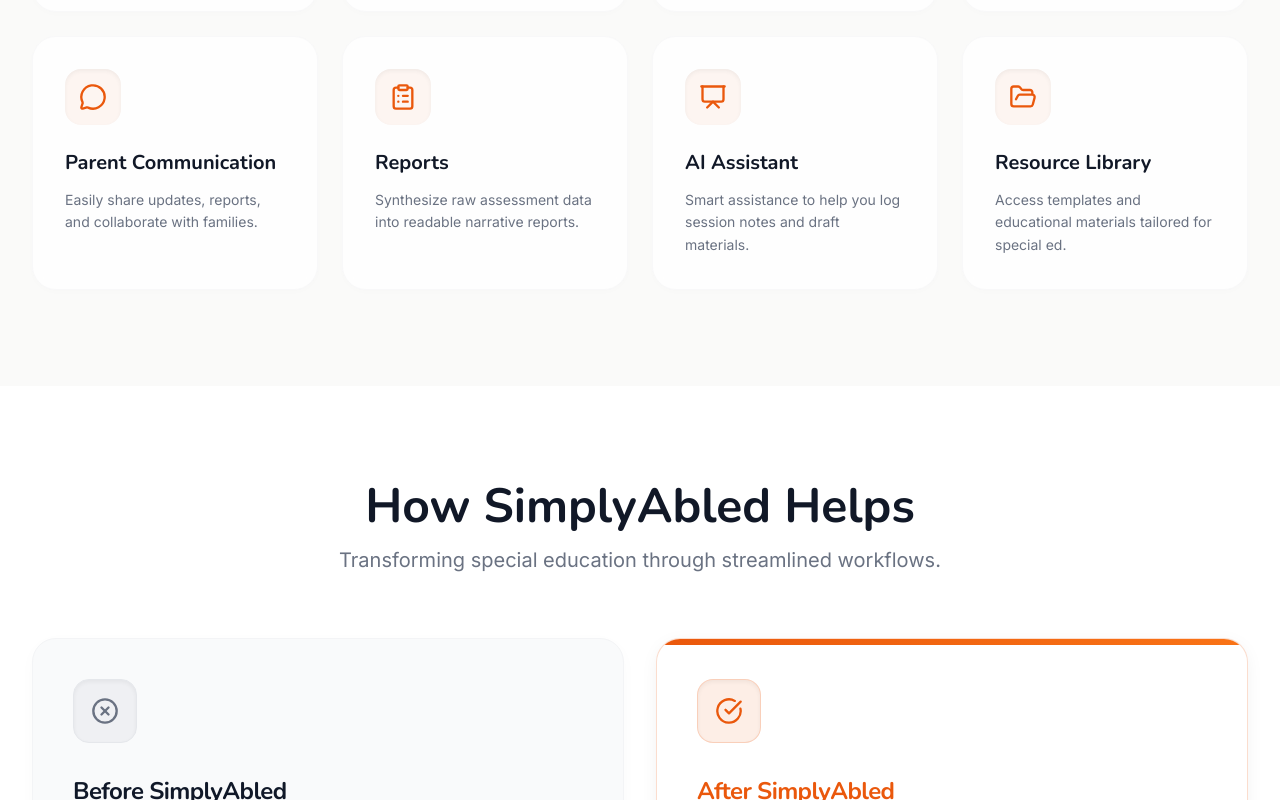
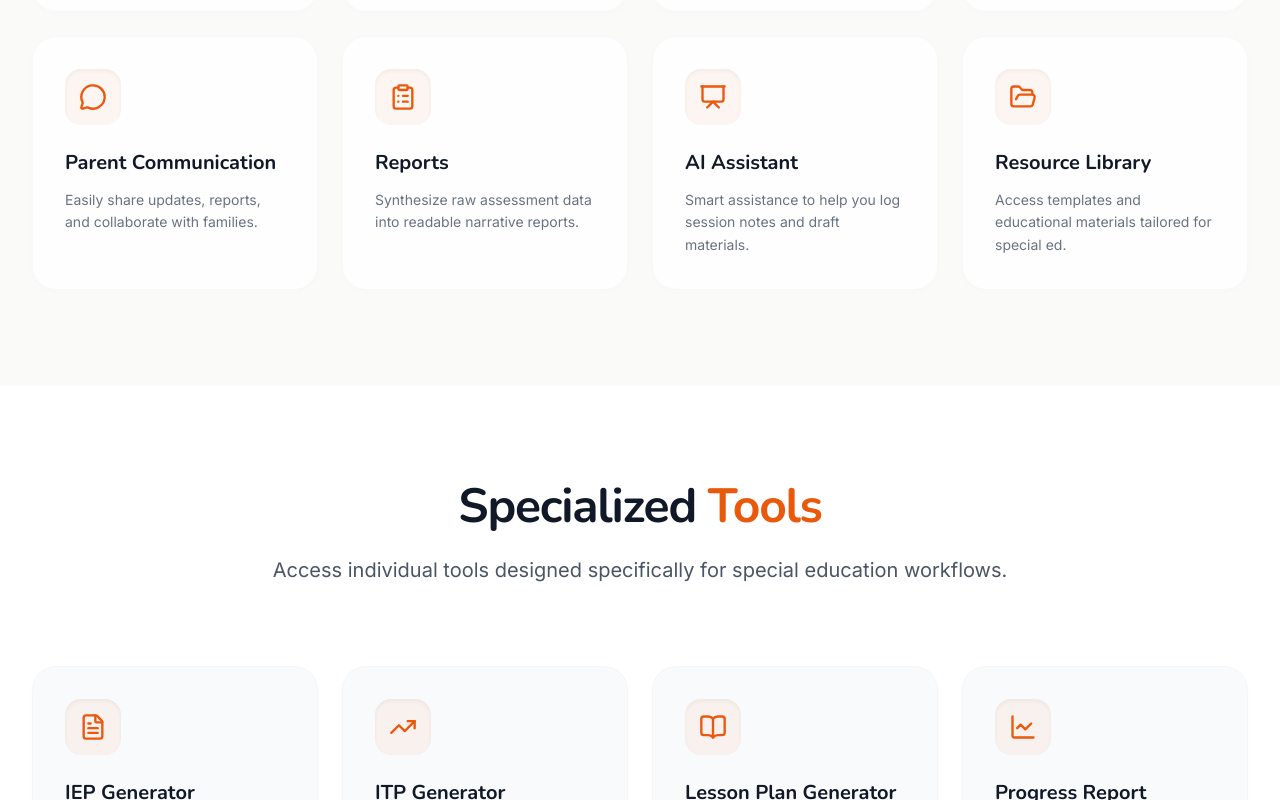
Before and after one commit to nk1041/gravity, a React (Vite) app: page / in a window 1280 px wide. Shown: the part 2000-2800 px from the top of the page. Built offline with nearby package versions, Linux system fonts and the light colour scheme.

Commit message:
Restore specific tools list on landing page

```diff
--- /dev/null
+++ b/src/components/ToolGrid.jsx
@@ -0,0 +1,96 @@
+import { FileText, ClipboardList, BookOpen, TrendingUp, Presentation, BookType, LineChart, Brain } from 'lucide-react';
+import { Link } from 'react-router-dom';
+import FadeIn from './FadeIn';
+
+const ToolGrid = () => {
+  const tools = [
+    {
+      icon: <FileText size={28} />,
+      title: 'IEP Generator',
+      description: 'Draft comprehensive Individualized Education Programs instantly.',
+      link: '/tool/iep'
+    },
+    {
+      icon: <TrendingUp size={28} />,
+      title: 'ITP Generator',
+      description: 'Build Individualized Transition Plans for post-secondary goals.',
+      link: '/tool/itp'
+    },
+    {
+      icon: <BookOpen size={28} />,
+      title: 'Lesson Plan Generator',
+      description: 'Create differentiated lesson plans with built-in accommodations.',
+      link: '/tool/lp'
+    },
+    {
+      icon: <LineChart size={28} />,
+      title: 'Progress Report Generator',
+      description: 'Generate data-driven progress updates for parents and admin.',
+      link: '/tool/progress'
+    },
+    {
+      icon: <ClipboardList size={28} />,
+      title: 'Assessment Report',
+      description: 'Synthesize raw assessment data into readable narrative reports.',
+      link: '/tool/assessment'
+    },
+    {
+      icon: <Presentation size={28} />,
+      title: 'Session Notes',
+      description: 'Log therapy or intervention session notes quickly and compliantly.',
+      link: '/tool/session'
+    },
+    {
+      icon: <BookType size={28} />,
+      title: 'Daily Observation',
+      description: 'Record structured behavioral and academic observations.',
+      link: '/tool/observation'
+    },
+    {
+      icon: <Brain size={28} />,
+      title: 'M-CHAT Screening',
+      description: 'Automated autism screening checklist, scoring, and PDF reports.',
+      link: '/tool/mchat'
+    }
+  ];
+
+  return (
+    <section id="tools" className="py-24 bg-white relative overflow-hidden">
+      <div className="max-w-7xl mx-auto px-4 sm:px-6 lg:px-8 relative z-10">
+        <FadeIn direction="up">
+          <div className="text-center max-w-3xl mx-auto mb-20">
+            <h2 className="text-3xl md:text-5xl font-bold font-heading mb-6 text-textColor tracking-tight">
+              Specialized <span className="text-primary">Tools</span>
+            </h2>
+            <p className="text-xl text-gray-600 leading-relaxed">
+              Access individual tools designed specifically for special education workflows.
+            </p>
+          </div>
+        </FadeIn>
+
+        <div className="grid md:grid-cols-2 lg:grid-cols-4 gap-6">
+          {tools.map((tool, index) => (
+            <FadeIn key={index} delay={index * 50} direction="up" className="h-full">
+              <Link
+                to={tool.link}
+                className="bg-gray-50 backdrop-blur-sm rounded-3xl p-8 shadow-[0_2px_10px_-2px_rgba(0,0,0,0.02)] hover:shadow-premium-hover transition-all duration-300 ease-linear-curve border border-gray-100/60 group h-full flex flex-col transform hover:-translate-y-1.5 active:translate-y-0 active:scale-95 cursor-pointer block"
+              >
+                <div className="w-14 h-14 rounded-2xl bg-primary/5 text-primary flex items-center justify-center mb-6 group-hover:bg-primary group-hover:text-white transition-all duration-300 ease-linear-curve transform group-hover:rotate-[8deg] group-hover:scale-110 shadow-inner group-hover:shadow-[0_8px_16px_-4px_rgba(107,70,193,0.4)]">
+                  {tool.icon}
+                </div>
+                <h3 className="text-xl font-bold font-heading mb-3 text-textColor group-hover:text-primary transition-colors duration-300">
+                  {tool.title}
+                </h3>
+                <p className="text-sm text-gray-500 leading-relaxed group-hover:text-gray-700 transition-colors duration-300">
+                  {tool.description}
+                </p>
+              </Link>
+            </FadeIn>
+          ))}
+        </div>
+      </div>
+    </section>
+  );
+};
+
+export default ToolGrid;
--- a/src/pages/LandingPage.jsx
+++ b/src/pages/LandingPage.jsx
@@ -1,6 +1,7 @@
 import Hero from '../components/Hero';
 import BuiltFor from '../components/BuiltFor';
 import Documentation from '../components/Documentation';
+import ToolGrid from '../components/ToolGrid';
 import HowItWorks from '../components/HowItWorks';
 import DocumentPreview from '../components/DocumentPreview';
 
@@ -10,6 +11,7 @@
       <Hero />
       <BuiltFor />
       <Documentation />
+      <ToolGrid />
       <HowItWorks />
       <DocumentPreview />
     </>
```
